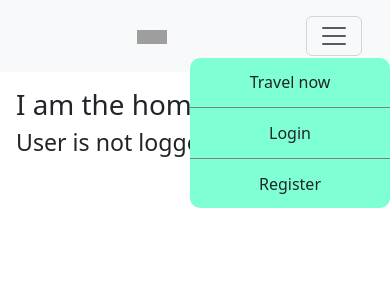
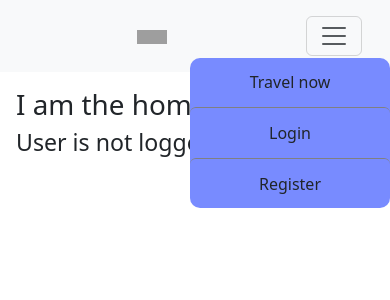
Before and after one commit to Blasidelgado/travelproject, a Django app: page / in a window 390 px wide, after a click that opens the changed part. Shown: the top 300 px of the page. Run offline with Django 4.2, Linux system fonts and the light colour scheme; grey boxes are pictures that could not be loaded.

Commit message:
Navbar style changes

```diff
--- a/travel/static/travel/styles.css
+++ b/travel/static/travel/styles.css
@@ -20,12 +20,22 @@ nav {
     flex-basis: 100%;
 }
 
+#navbarNav li {
+    cursor: pointer;
+    padding: 0.5rem 1rem;
+    border-radius: 6px;
+}
+
+#navbarNav li:hover {
+    background-color: #788BFF;
+}
+
 @media screen and (max-width: 991px) {
     #navbarNav {
         position: absolute;
         right: 0;
         top: 80%;
-        background-color: aquamarine;
+        background-color: #788BFF;
         border-radius: 10px;
         max-width: 200px;
     }
@@ -33,6 +43,10 @@ nav {
     #navbarNav li {
         padding: 0.8rem 1.6rem;
         text-align: center;
+    }
+
+    #navbarNav li:hover {
+        background-color: #afb1bd;
     }
 
     #navbarNav li:not(#navbarNav li:first-child) {
```
